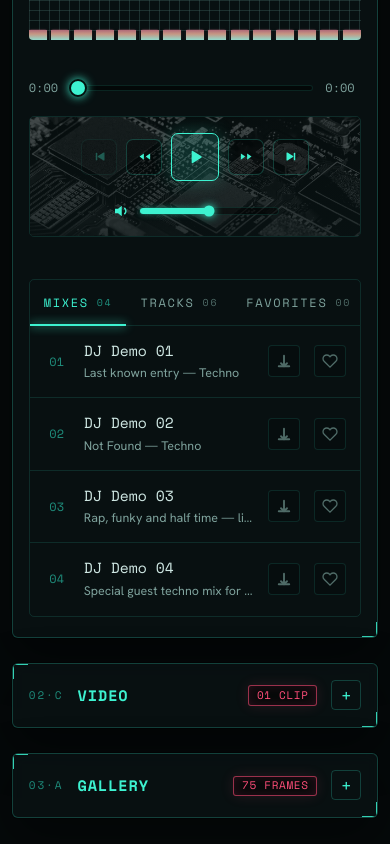
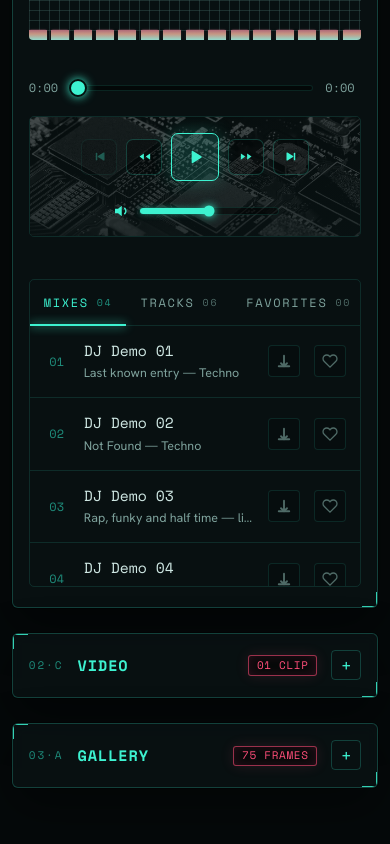
Before and after one commit to caragiulioni/block_control_V3, a React (Vite) app: page / in a window 390 px wide. Shown: the part 3271-4115 px from the top of the page. After the commit the page ends 4085 px from the top, so only its background shows below. Built offline with nearby package versions, Linux system fonts and the light colour scheme.

Commit message:
fix: emoji pause replaced with SVG, tracklist height mobile bump, minor adjustments

```diff
--- a/src/components/media-player/MediaPlayer.module.css
+++ b/src/components/media-player/MediaPlayer.module.css
@@ -556,8 +556,8 @@
 .tracklist {
   display: flex;
   flex-direction: column;
-  max-height: 290px;
-  min-height: 290px;
+  max-height: 236px;
+  min-height: 236px;
   overflow-y: scroll;
   position: relative;
   scrollbar-width: thin;
@@ -581,6 +581,13 @@
 
 .tracklist::-webkit-scrollbar-thumb:hover {
   background: var(--cyan);
+}
+
+@media (max-width: 600px) {
+  .tracklist {
+    max-height: 260px;
+    min-height: 260px;
+  }
 }
 
 .trk {
```
